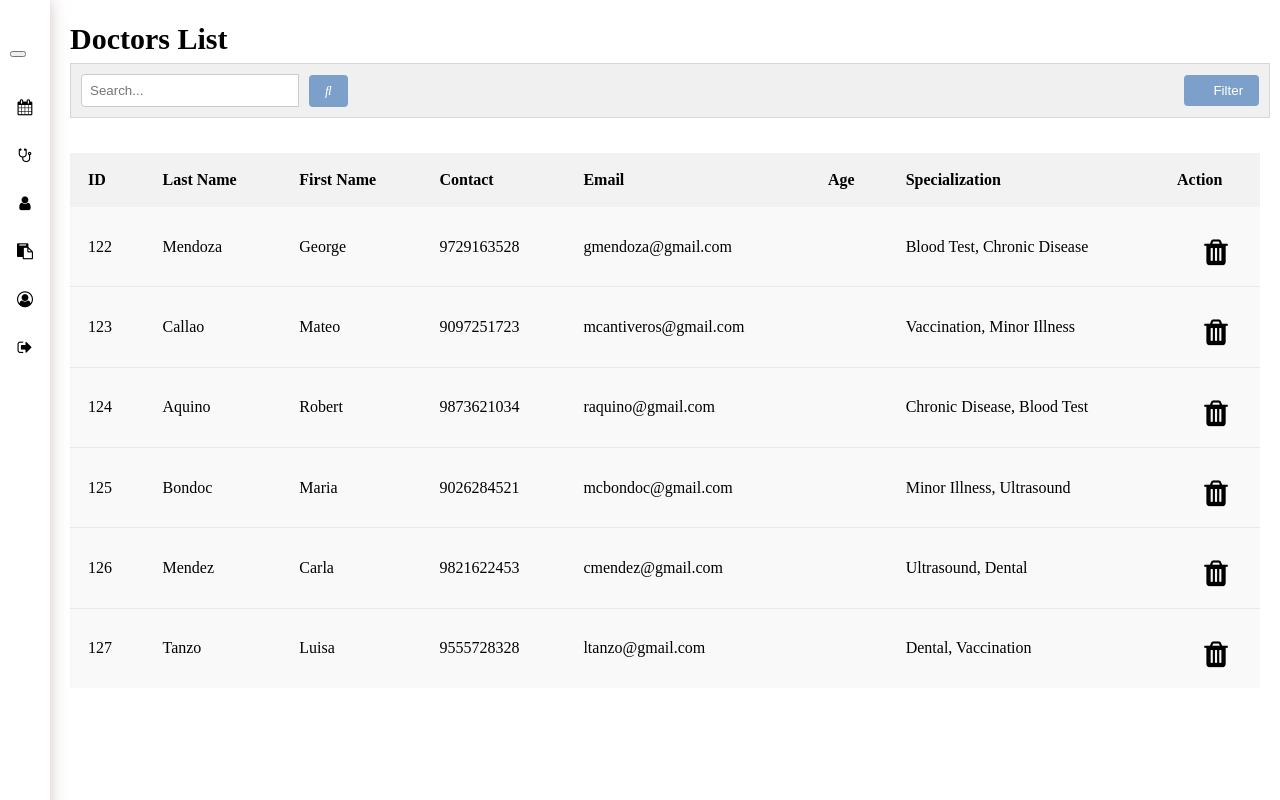
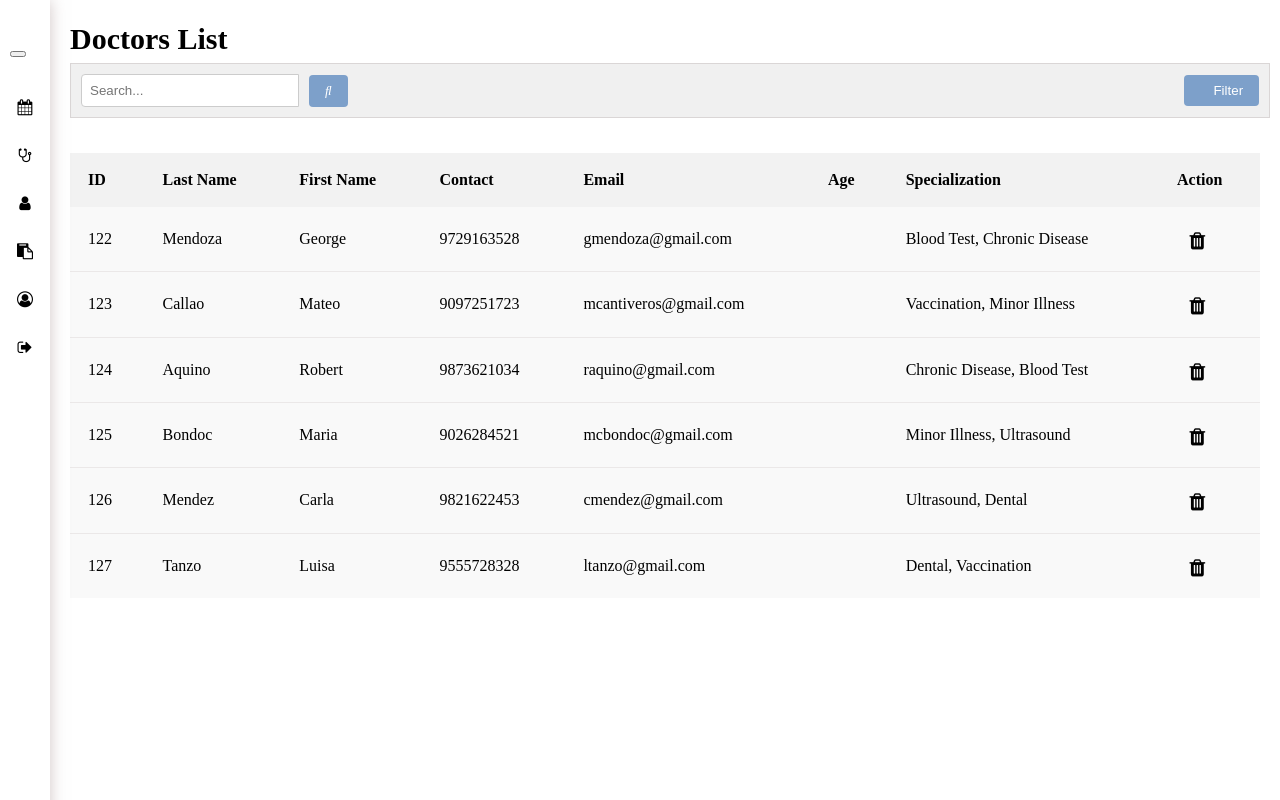
Before and after one commit to mccvliqht/Updated-Clinic-System, a PHP site: page /admin_page/doctor.php in a window 1280 px wide. Run offline with PHP 8.4, Linux system fonts and the light colour scheme; a user stored in the database is signed in; data comes from the database, SQL or seed files in the repository.

Commit message:
Update admin_style.css

```diff
--- a/admin_page/admin_style.css
+++ b/admin_page/admin_style.css
@@ -447,14 +447,3 @@ td {
   background-color: #f0f0f0; /* Adjust the color as needed */
   color: #000; /* Adjust the text color as needed */
 }
-
-.delete-button {
-  transform: scale(1.5);
-  margin-left: 15px;
-  margin-top: 10px;
-  margin-bottom: 5px;
-}
-
-.delete-button:hover {
-  color: #007bff; /* Change color on hover */
-}
```
